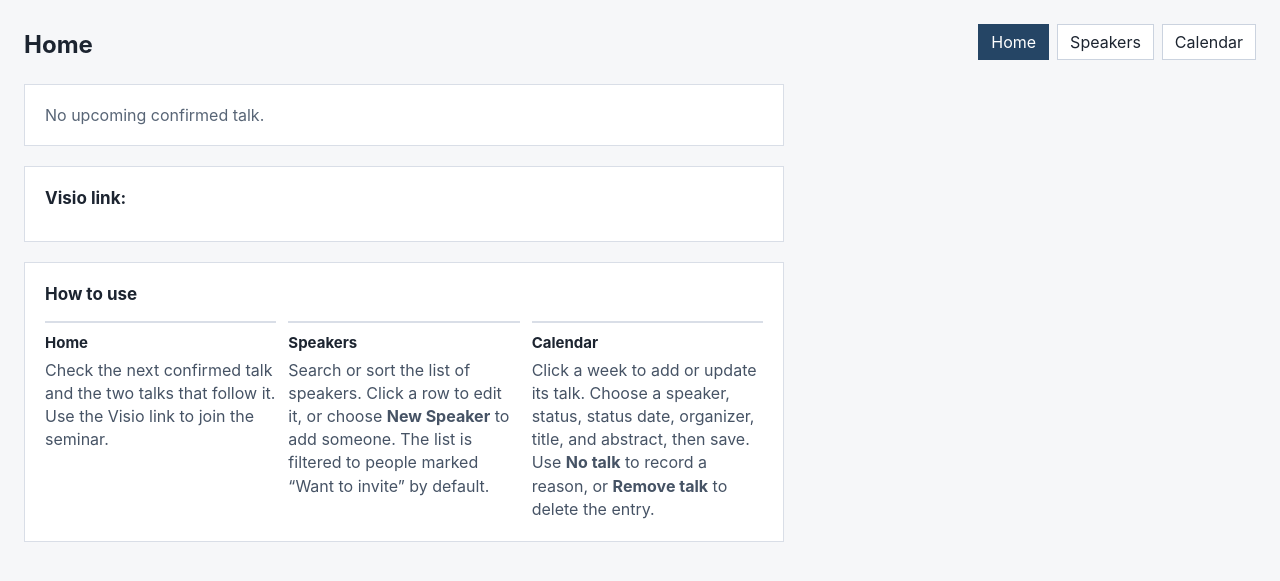
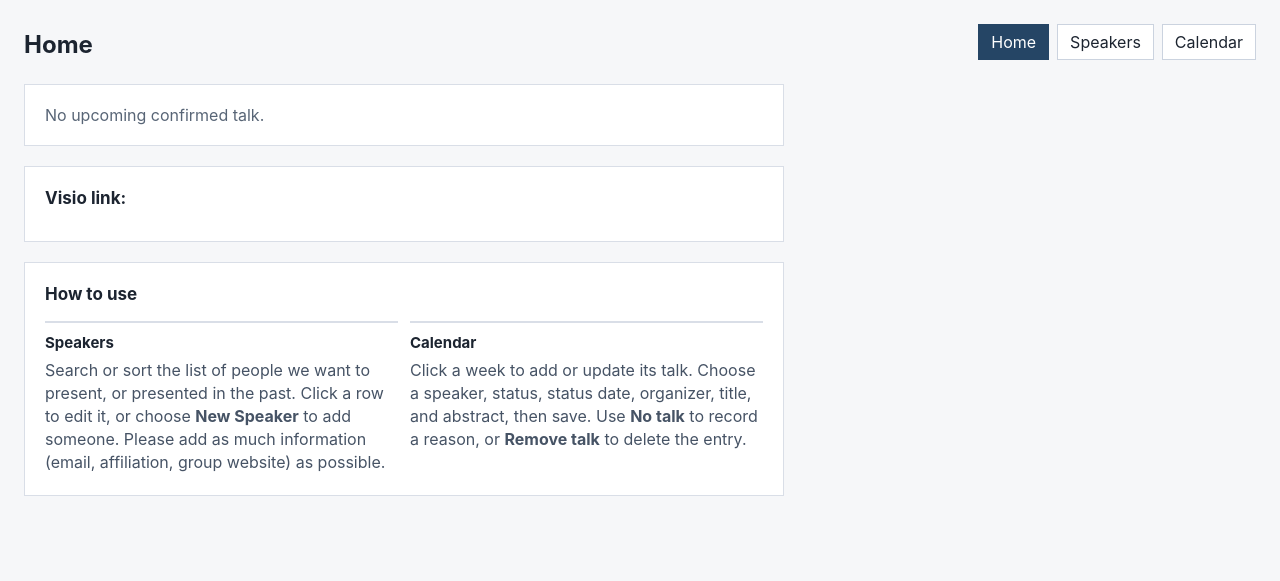
Before and after one commit to Gulliver-Lab/Seminars, a Python web app: template web-app/src/seminars/templates/home.html in a window 1280 px wide. Shown: the top 581 px of the page. Run offline with Jinja, Linux system fonts and the light colour scheme; the template is opened without the code that fills it, so the values that code supplies are empty.

Commit message:
docs: update how to section

```diff
--- a/web-app/src/seminars/templates/home.html
+++ b/web-app/src/seminars/templates/home.html
@@ -133,7 +133,7 @@
       .how-to-use-grid {
         display: grid;
         gap: 12px;
-        grid-template-columns: repeat(3, minmax(0, 1fr));
+        grid-template-columns: repeat(2, minmax(0, 1fr));
       }
 
       .how-to-use-item {
@@ -242,12 +242,8 @@
           <h2 id="how-to-use-title">How to use</h2>
           <div class="how-to-use-grid">
             <div class="how-to-use-item">
-              <h3>Home</h3>
-              <p>Check the next confirmed talk and the two talks that follow it. Use the Visio link to join the seminar.</p>
-            </div>
-            <div class="how-to-use-item">
               <h3>Speakers</h3>
-              <p>Search or sort the list of speakers. Click a row to edit it, or choose <strong>New Speaker</strong> to add someone. The list is filtered to people marked “Want to invite” by default.</p>
+              <p>Search or sort the list of people we want to present, or presented in the past. Click a row to edit it, or choose <strong>New Speaker</strong> to add someone. Please add as much information (email, affiliation, group website) as possible.</p>
             </div>
             <div class="how-to-use-item">
               <h3>Calendar</h3>
```
